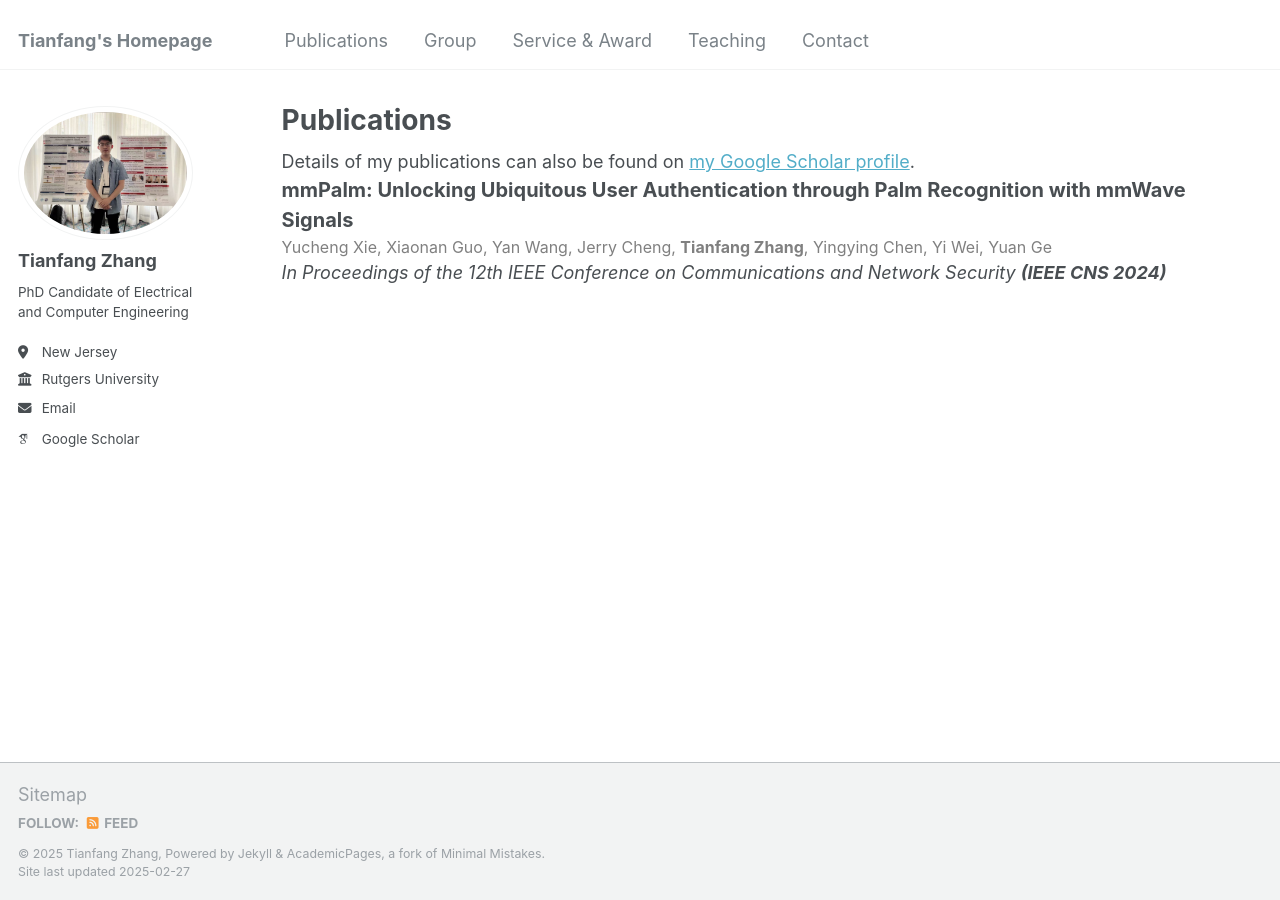
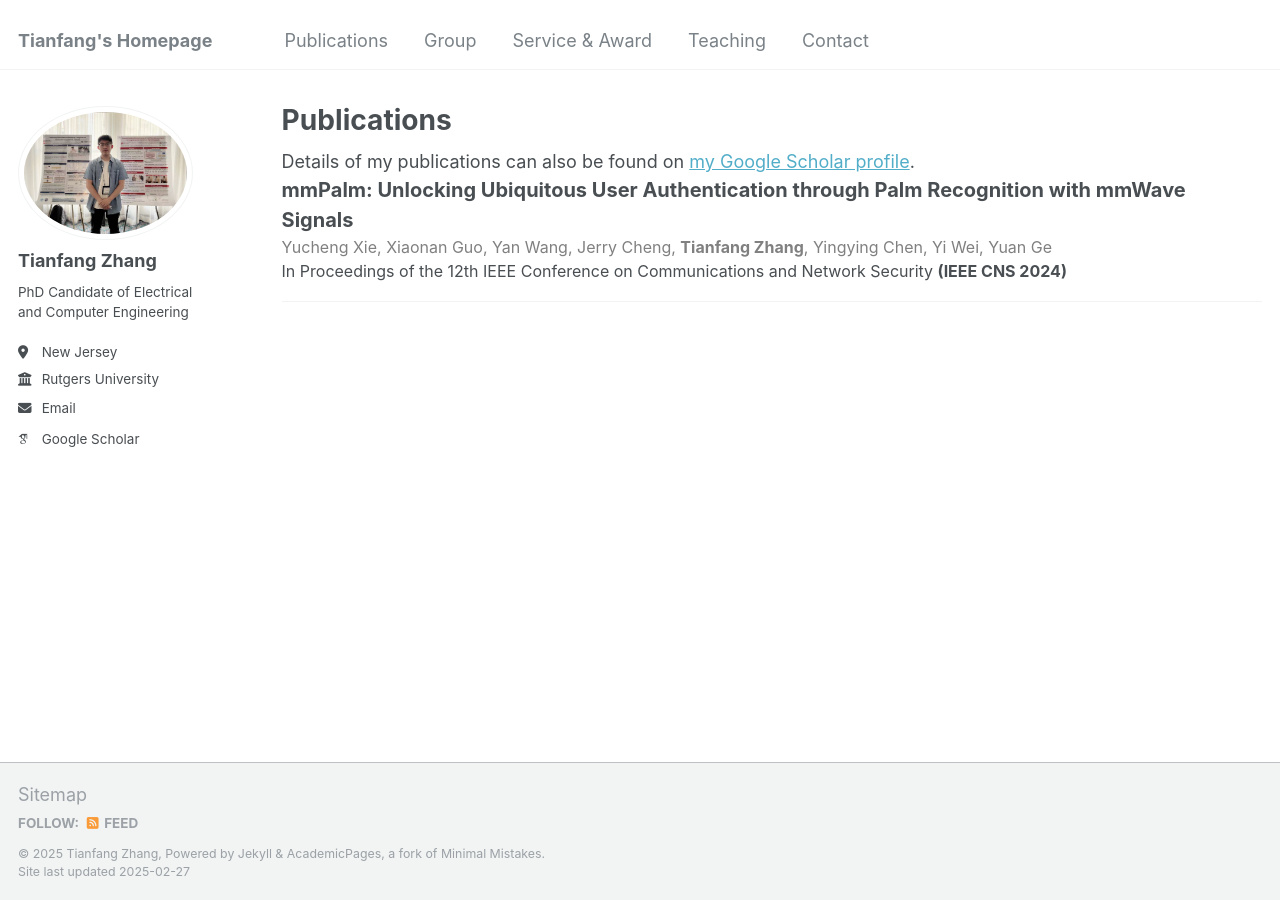
Before and after one commit to tianfang96/tianfang96.github.io, a Jekyll site: the page built from _pages/publications.html, in a window 1280 px wide. Built offline with Jekyll 4.4.1, drawn with Linux system fonts in a browser that asks for light colours; some web fonts are replaced.

Commit message:
Update publications.html

```diff
--- a/_pages/publications.html
+++ b/_pages/publications.html
@@ -9,12 +9,14 @@ author_profile: true
   <div class="wordwrap">Details of my publications can also be found on <a href="{{site.author.googlescholar}}">my Google Scholar profile</a>.</div>
 {% endif %}
 
+
 <div style="font-size: 20px; font-weight: bold;">
   mmPalm: Unlocking Ubiquitous User Authentication through Palm Recognition with mmWave Signals
 </div>
 <div style="font-size: 16px; color: gray;">
   Yucheng Xie, Xiaonan Guo, Yan Wang, Jerry Cheng, <strong>Tianfang Zhang</strong>, Yingying Chen, Yi Wei, Yuan Ge
 </div>
-<div style="font-size: 18px; font-style: italic;">
+<div style="font-size: 16px;">
   In Proceedings of the 12th IEEE Conference on Communications and Network Security <strong>(IEEE CNS 2024)</strong>
 </div>
+<hr>
```
